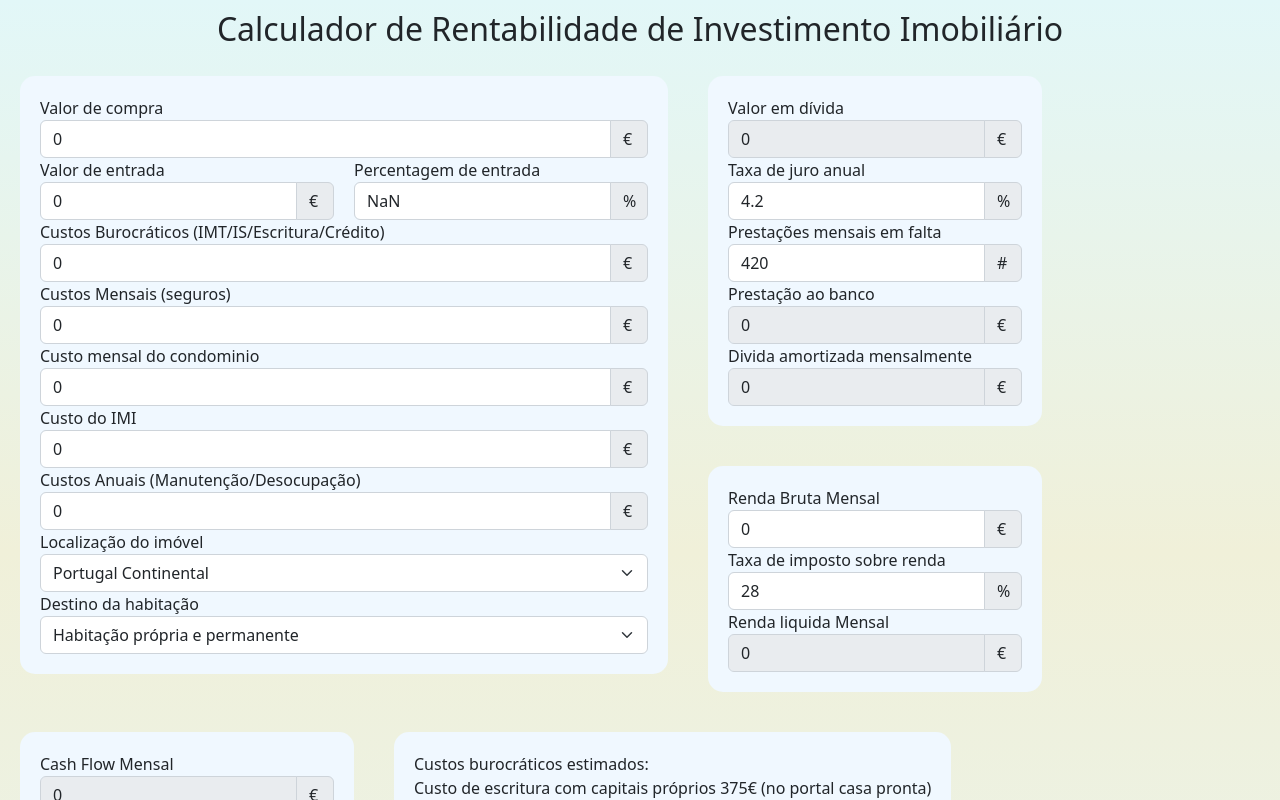
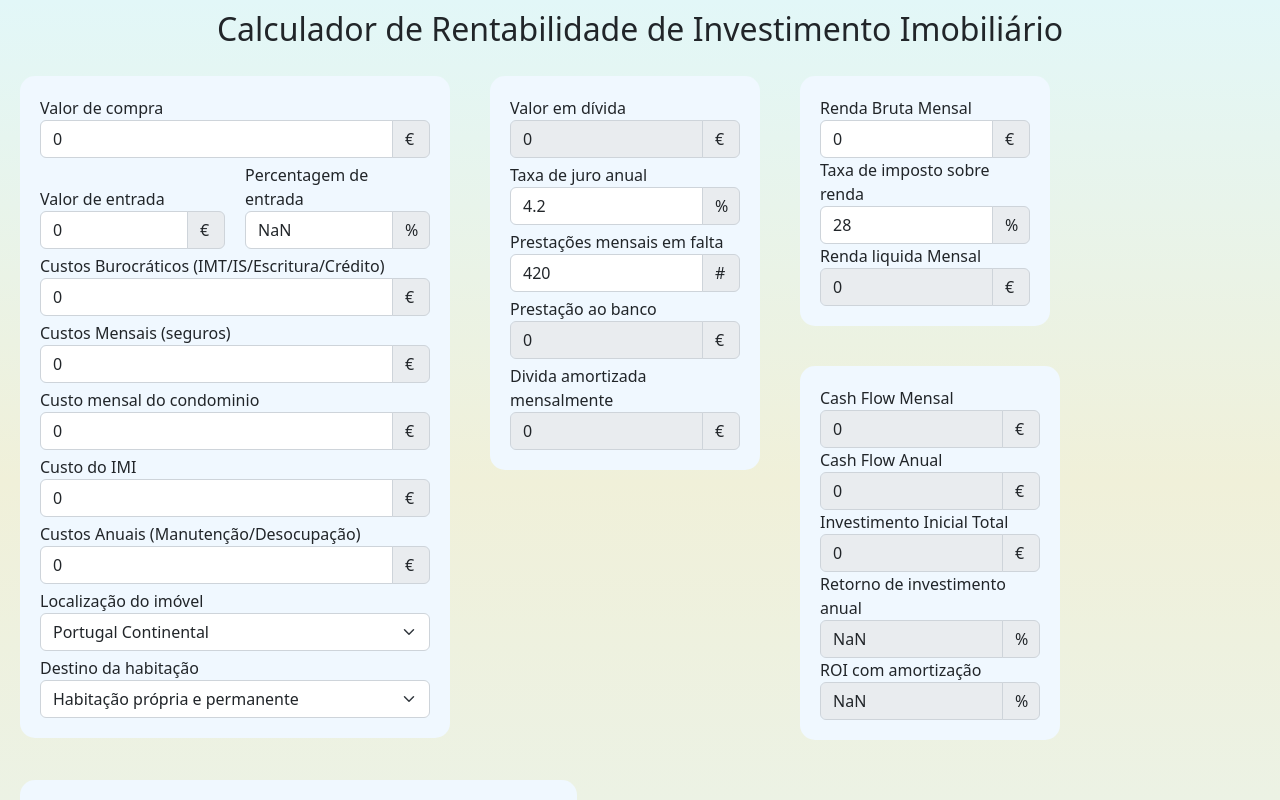
Before and after one commit to sergiosaint/imobcheck, a React (Create React App) app: page / in a window 1280 px wide. Shown: the top 800 px of the page. Built offline with nearby package versions, Linux system fonts and the light colour scheme.

Commit message:
readability

```diff
--- a/src/MainScreen.css
+++ b/src/MainScreen.css
@@ -11,12 +11,32 @@
   margin-right: 20px;
 }
 
-.input {
+.roundedBox {
   float: left;
   background-color: aliceblue;
   border-radius: 15px;
   padding: 20px;
   margin: 20px;
+}
+
+.settings {
+
+}
+
+.smallWidth{
+  width: 185px;
+}
+
+.credit {
+  width: 270px;
+}
+
+.cashFlow {
+  width: 260px;
+}
+
+.rents {
+  width: 250px;
 }
 
 .results {
@@ -40,3 +60,7 @@
 .input-group-text {
   width: 38px;
 }
+
+.labelSpacing {
+  padding-top: 5px;
+}
--- a/src/components/MainScreen.tsx
+++ b/src/components/MainScreen.tsx
@@ -219,7 +219,7 @@ function MainScreen() {
       <>
         <h2 className='title'>Calculador de Rentabilidade de Investimento Imobiliário</h2>
 
-        <div className='input'>
+        <div className='roundedBox settings'>
           <form className='demoForm'>
             <div className='form-group'>
 
@@ -234,9 +234,9 @@ function MainScreen() {
                 <span className="input-group-text"> € </span>
               </div>
 
-              <div>
-                <div className='side-by-side margin-right'>
-                  <label htmlFor='entryPayment'>Valor de entrada</label>
+              <div className="labelSpacing">
+                <div className='side-by-side margin-right smallWidth'>
+                  <label htmlFor='entryPayment labelSpacing'>Valor de entrada</label>
                   <div className="input-group">
                     <input type='text'
                            className='form-control'
@@ -248,8 +248,8 @@ function MainScreen() {
                   </div>
                 </div>
 
-                <div className='side-by-side'>
-                  <label htmlFor='entryPaymentPercentage'>Percentagem de entrada</label>
+                <div className='side-by-side smallWidth'>
+                  <label htmlFor='entryPaymentPercentage labelSpacing'>Percentagem de entrada</label>
                   <div className="input-group">
                     <input type='text'
                            className='form-control'
@@ -262,7 +262,8 @@ function MainScreen() {
                 </div>
               </div>
 
-              <label htmlFor='oneTimeCosts'>Custos Burocráticos (IMT/IS/Escritura/Crédito)</label>
+              <div className="labelSpacing">
+              <label htmlFor='oneTimeCosts labelSpacing'>Custos Burocráticos (IMT/IS/Escritura/Crédito)</label>
               <div className="input-group">
                 <input type='text'
                        className='form-control'
@@ -272,8 +273,10 @@ function MainScreen() {
                 />
                 <span className="input-group-text"> € </span>
               </div>
+              </div>
 
-              <label htmlFor='monthlyCosts'>Custos Mensais (seguros)</label>
+              <div className="labelSpacing">
+              <label htmlFor='monthlyCosts labelSpacing'>Custos Mensais (seguros)</label>
               <div className="input-group">
                 <input type='text'
                        className='form-control'
@@ -283,6 +286,7 @@ function MainScreen() {
                 />
                 <span className="input-group-text"> € </span>
               </div>
+              </div>
 
               <OverlayTrigger
                   overlay={<Tooltip id="button-tooltip">
@@ -291,7 +295,7 @@ function MainScreen() {
                   placement="top"
                   delay={{ show: 250, hide: 300 }}
               >
-                <div>
+                <div className="labelSpacing">
                   <label htmlFor='condominiumCosts'>Custo mensal do condominio</label>
                   <div className="input-group">
                     <input type='text'
@@ -312,7 +316,7 @@ function MainScreen() {
                   placement="top"
                   delay={{ show: 250, hide: 300 }}
               >
-                <div>
+                <div className="labelSpacing">
                   <label htmlFor='imiCosts'>Custo do IMI</label>
                   <div className="input-group">
                     <input type='text'
@@ -326,7 +330,8 @@ function MainScreen() {
                 </div>
               </OverlayTrigger>
 
-              <label htmlFor='anualCosts'>Custos Anuais (Manutenção/Desocupação)</label>
+              <div className="labelSpacing">
+              <label htmlFor='anualCosts labelSpacing'>Custos Anuais (Manutenção/Desocupação)</label>
               <div className="input-group">
                 <input type='text'
                        className='form-control'
@@ -336,23 +341,28 @@ function MainScreen() {
                 />
                 <span className="input-group-text"> € </span>
               </div>
+              </div>
 
+              <div className="labelSpacing">
               <label htmlFor='houseLocation'>Localização do imóvel</label>
               <Form.Select name='houseLocation' onChange={(e) => onChangeHouseLocation(e)} value={houseLocation}>
                 <option value={HouseLocation.PortugalContinental}>Portugal Continental</option>
                 <option value={HouseLocation.AcoresMadeira}>Açores ou Madeira</option>
               </Form.Select>
+              </div>
 
-              <label htmlFor='houseType'>Destino da habitação</label>
+              <div className="labelSpacing">
+              <label htmlFor='houseType labelSpacing'>Destino da habitação</label>
               <Form.Select name='houseType' onChange={(e) => onChangeHouseType(e)} value={houseType}>
                 <option value={HouseType.HabitacaoPropriaPermanente}>Habitação própria e permanente</option>
                 <option value={HouseType.HabitacaoSecundariaOuArrendamento}>Habitação Secundária</option>
                 <option value={HouseType.PredioRustico}>Prédio rústico</option>
               </Form.Select>
               </div>
+            </div>
           </form>
         </div>
-        <div className='input'>
+        <div className='roundedBox credit'>
           <form className='demoForm'>
             <div className='form-group'>
               <label htmlFor='debt'>Valor em dívida</label>
@@ -367,6 +377,7 @@ function MainScreen() {
                 <span className="input-group-text"> € </span>
               </div>
 
+             <div className="labelSpacing">
              <label htmlFor='interest'>Taxa de juro anual</label>
              <div className="input-group">
                <input type='text'
@@ -377,7 +388,9 @@ function MainScreen() {
                />
                <span className="input-group-text"> % </span>
              </div>
+             </div>
 
+              <div className="labelSpacing">
               <label htmlFor='numberOfPayments'>Prestações mensais em falta</label>
               <div className="input-group">
                 <input type='text'
@@ -388,7 +401,9 @@ function MainScreen() {
                 />
                 <span className="input-group-text"> # </span>
               </div>
+              </div>
 
+              <div className="labelSpacing">
               <label htmlFor='monthlyBankPayment'>Prestação ao banco</label>
               <div className="input-group">
                 <input type='text'
@@ -400,7 +415,9 @@ function MainScreen() {
                 />
                 <span className="input-group-text"> € </span>
               </div>
+              </div>
 
+              <div className="labelSpacing">
                 <label htmlFor='monthlyBankRepayment'>Divida amortizada mensalmente</label>
                 <div className="input-group">
                   <input type='text'
@@ -411,6 +428,7 @@ function MainScreen() {
                          onChange={e => setMonthlyBankRepayment(e.target.value)}
                   />
                   <span className="input-group-text"> € </span>
+                </div>
               </div>
 
 {false &&
@@ -458,7 +476,7 @@ function MainScreen() {
             </div>
           </form>
         </div>
-        <div className='input'>
+        <div className='roundedBox rents'>
           <form className='demoForm'>
             <div className='form-group'>
               <label htmlFor='grossRent'>Renda Bruta Mensal</label>
@@ -497,7 +515,7 @@ function MainScreen() {
             </div>
           </form>
         </div>
-        <div className='input'>
+        <div className='roundedBox cashFlow'>
           <label htmlFor='monthlyCashFlow'>Cash Flow Mensal</label>
           <div className="input-group">
             <input type='text'
@@ -554,7 +572,7 @@ function MainScreen() {
           </div>
         </div>
 
-        <div className='input'>
+        <div className='roundedBox'>
           Custos burocráticos estimados:<br/>
           {Number(debt) > 0 && <>Custos de avaliacao de crédito 400€<br/>Custo de escritura com crédito 700€ (no portal casa pronta)<br/></>}
           {Number(debt) === 0 && <>Custo de escritura com capitais próprios 375€ (no portal casa pronta)<br/></>}
```
Lines whose indentation alone changed are shown as unchanged.
